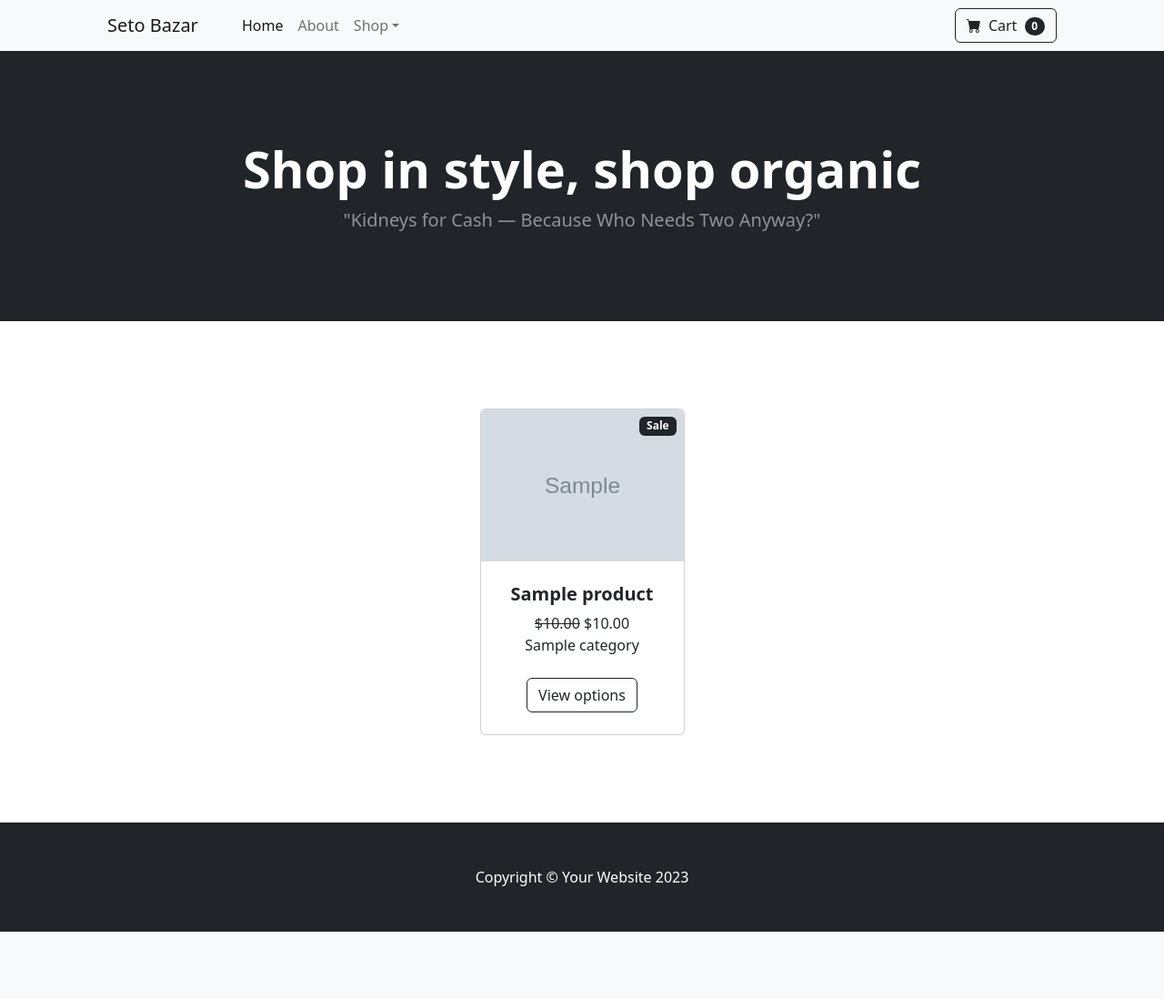
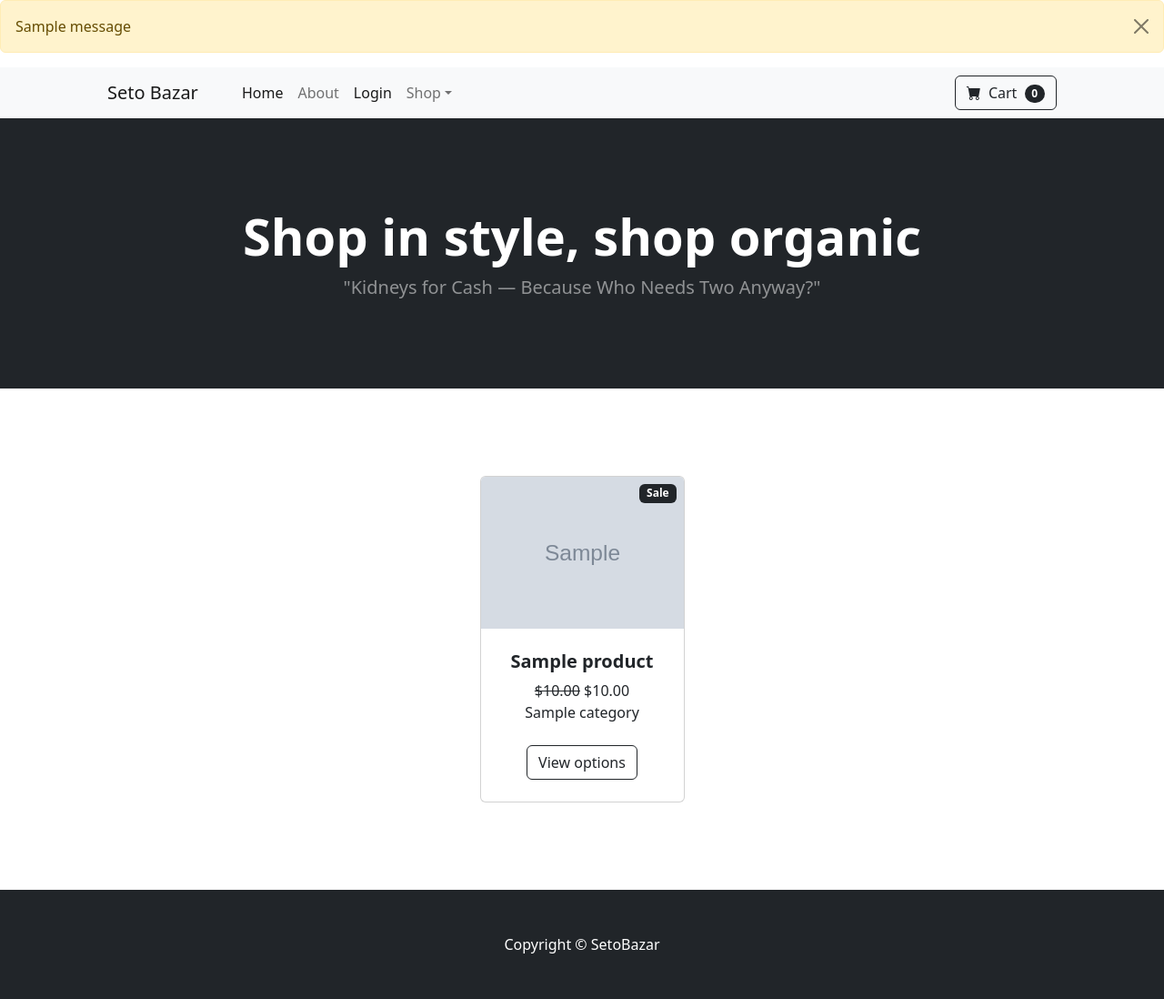
Before and after one commit to vold2emort/Ecommerce--DJANGO, a Django app: page / in a window 1280 px wide. Shown: the whole page at 91% size. Before the commit the page ends 1024 px from the top, so only its background shows below. Run offline with Django 5.2, Linux system fonts and the light colour scheme; tables that the repository leaves empty hold one stand-in row (Sample ...); one stand-in notice (Sample message) is shown; some libraries are stand-ins or nearby versions.

Commit message:
login/logout

```diff
--- /dev/null
+++ b/ecom/store/templates/store/base.html
@@ -0,0 +1,45 @@
+{% load static %}
+
+<!DOCTYPE html>
+<html lang="en">
+
+<head>
+    <meta charset="utf-8" />
+    <meta name="viewport" content="width=device-width, initial-scale=1, shrink-to-fit=no" />
+    <meta name="description" content="" />
+    <meta name="author" content="" />
+    <title>SetoBazar</title>
+    <!-- Favicon-->
+    <link rel="icon" type="image/x-icon" href=" {% static 'assets/favicon.ico' %}" />
+    <!-- Bootstrap icons-->
+    <link href="https://cdn.jsdelivr.net/npm/bootstrap-icons@1.5.0/font/bootstrap-icons.css" rel="stylesheet" />
+    <!-- Core theme CSS (includes Bootstrap)-->
+    <link href=" {% static 'css/styles.css' %}" rel="stylesheet" />
+</head>
+
+<body>
+    {% if messages %}
+    {% for message in messages %}
+    <div class="alert alert-warning alert-dismissible fade show" role="alert">
+        {{ message }}
+        <button type="button" class="btn-close" data-bs-dismiss="alert" aria-label="Close"></button>
+    </div>
+    {% endfor %}
+
+    {% endif %}
+    {% include 'store/navbar.html' %}
+    {% block content%}
+    {% endblock %}
+
+    <footer class="py-5 bg-dark">
+        <div class="container">
+            <p class="m-0 text-center text-white">Copyright &copy; SetoBazar</p>
+        </div>
+    </footer>
+    <!-- Bootstrap core JS-->
+    <script src="https://cdn.jsdelivr.net/npm/bootstrap@5.2.3/dist/js/bootstrap.bundle.min.js"></script>
+    <!-- Core theme JS-->
+    <script src="{% static 'js/scripts.js' %}"></script>
+</body>
+
+</html>
--- a/ecom/store/templates/store/index.html
+++ b/ecom/store/templates/store/index.html
@@ -1,50 +1,7 @@
-{% load static %}
+{% extends 'store/base.html' %}
 
-<!DOCTYPE html>
-<html lang="en">
-    <head>
-        <meta charset="utf-8" />
-        <meta name="viewport" content="width=device-width, initial-scale=1, shrink-to-fit=no" />
-        <meta name="description" content="" />
-        <meta name="author" content="" />
-        <title>SetoBazar</title>
-        <!-- Favicon-->
-        <link rel="icon" type="image/x-icon" href=" {% static 'assets/favicon.ico' %}" />
-        <!-- Bootstrap icons-->
-        <link href="https://cdn.jsdelivr.net/npm/bootstrap-icons@1.5.0/font/bootstrap-icons.css" rel="stylesheet" />
-        <!-- Core theme CSS (includes Bootstrap)-->
-        <link href=" {% static 'css/styles.css' %}" rel="stylesheet" />
-    </head>
-    <body>
+{% block content %}
         <!-- Navigation-->
-        <nav class="navbar navbar-expand-lg navbar-light bg-light">
-            <div class="container px-4 px-lg-5">
-                <a class="navbar-brand" href="#!">Seto Bazar</a>
-                <button class="navbar-toggler" type="button" data-bs-toggle="collapse" data-bs-target="#navbarSupportedContent" aria-controls="navbarSupportedContent" aria-expanded="false" aria-label="Toggle navigation"><span class="navbar-toggler-icon"></span></button>
-                <div class="collapse navbar-collapse" id="navbarSupportedContent">
-                    <ul class="navbar-nav me-auto mb-2 mb-lg-0 ms-lg-4">
-                        <li class="nav-item"><a class="nav-link active" aria-current="page" href="#!">Home</a></li>
-                        <li class="nav-item"><a class="nav-link" href="#!">About</a></li>
-                        <li class="nav-item dropdown">
-                            <a class="nav-link dropdown-toggle" id="navbarDropdown" href="#" role="button" data-bs-toggle="dropdown" aria-expanded="false">Shop</a>
-                            <ul class="dropdown-menu" aria-labelledby="navbarDropdown">
-                                <li><a class="dropdown-item" href="#!">All Products</a></li>
-                                <li><hr class="dropdown-divider" /></li>
-                                <li><a class="dropdown-item" href="#!">Popular Items</a></li>
-                                <li><a class="dropdown-item" href="#!">New Arrivals</a></li>
-                            </ul>
-                        </li>
-                    </ul>
-                    <form class="d-flex">
-                        <button class="btn btn-outline-dark" type="submit">
-                            <i class="bi-cart-fill me-1"></i>
-                            Cart
-                            <span class="badge bg-dark text-white ms-1 rounded-pill">0</span>
-                        </button>
-                    </form>
-                </div>
-            </div>
-        </nav>
         <!-- Header-->
         <header class="bg-dark py-5">
             <div class="container px-4 px-lg-5 my-5">
@@ -111,13 +68,5 @@
                 </div>
             </div>
         </section>
+        {% endblock %}
         <!-- Footer-->
-        <footer class="py-5 bg-dark">
-            <div class="container"><p class="m-0 text-center text-white">Copyright &copy; Your Website 2023</p></div>
-        </footer>
-        <!-- Bootstrap core JS-->
-        <script src="https://cdn.jsdelivr.net/npm/bootstrap@5.2.3/dist/js/bootstrap.bundle.min.js"></script>
-        <!-- Core theme JS-->
-        <script src="js/scripts.js"></script>
-    </body>
-</html>
--- /dev/null
+++ b/ecom/store/templates/store/navbar.html
@@ -0,0 +1,33 @@
+<nav class="navbar navbar-expand-lg navbar-light bg-light">
+            <div class="container px-4 px-lg-5">
+                <a class="navbar-brand" href="{% url 'home' %}">Seto Bazar</a>
+                <button class="navbar-toggler" type="button" data-bs-toggle="collapse" data-bs-target="#navbarSupportedContent" aria-controls="navbarSupportedContent" aria-expanded="false" aria-label="Toggle navigation"><span class="navbar-toggler-icon"></span></button>
+                <div class="collapse navbar-collapse" id="navbarSupportedContent">
+                    <ul class="navbar-nav me-auto mb-2 mb-lg-0 ms-lg-4">
+                        <li class="nav-item"><a class="nav-link active" aria-current="page" href="{% url 'home' %}">Home</a></li>
+                        <li class="nav-item"><a class="nav-link" href="{% url 'about' %}">About</a></li>
+                        {% if user.is_authenticated%}
+                            <li class="nav-item"><a class="nav-link active" aria-current="page" href="{% url 'logout' %}">Logout</a></li>
+                        {% else %}
+                            <li class="nav-item"><a class="nav-link active" aria-current="page" href="{% url 'login' %}">Login</a></li>
+                        {% endif %}
+                        <li class="nav-item dropdown">
+                            <a class="nav-link dropdown-toggle" id="navbarDropdown" href="#" role="button" data-bs-toggle="dropdown" aria-expanded="false">Shop</a>
+                            <ul class="dropdown-menu" aria-labelledby="navbarDropdown">
+                                <li><a class="dropdown-item" href="#!">All Products</a></li>
+                                <li><hr class="dropdown-divider" /></li>
+                                <li><a class="dropdown-item" href="#!">Popular Items</a></li>
+                                <li><a class="dropdown-item" href="#!">New Arrivals</a></li>
+                            </ul>
+                        </li>
+                    </ul>
+                    <form class="d-flex">
+                        <button class="btn btn-outline-dark" type="submit">
+                            <i class="bi-cart-fill me-1"></i>
+                            Cart
+                            <span class="badge bg-dark text-white ms-1 rounded-pill">0</span>
+                        </button>
+                    </form>
+                </div>
+            </div>
+        </nav>
--- a/ecom/store/urls.py
+++ b/ecom/store/urls.py
@@ -3,5 +3,8 @@ from . import views
 
 
 urlpatterns = [
-    path('', views.home, name='home')
+    path('', views.home, name='home'),
+    path('about/', views.about, name='about'),
+    path('login/', views.login_user, name='login'),
+    path('logout/', views.logout_user, name='logout'),
 ]
--- a/ecom/store/views.py
+++ b/ecom/store/views.py
@@ -1,7 +1,32 @@
-from django.shortcuts import render
+from django.shortcuts import render, redirect
 from .models import Product
+from django.contrib.auth import login, logout, authenticate
+from django.contrib import messages
+
 
 # Create your views here.
 def home(request):
     product = Product.objects.all()
     return render(request, 'store/index.html', {"products": product})
+
+def about(request):
+    return render(request, 'store/about.html')
+
+def login_user(request):
+    if request.method == "POST":
+        username = request.POST["username"]
+        password = request.POST["password"]
+        user = authenticate(request, username=username, password=password)
+        if user is not None:
+            login(request=request, user=user)
+            messages.success(request, "You have been logged in successfully.")
+            return redirect('home')
+        else:
+            messages.error(request, ("Invalid username or password."))
+            return redirect('login')
+    return render(request, 'store/login.html')
+
+def logout_user(request):
+    logout(request)
+    messages.success(request, ("You have been logged out successfully."))
+    return redirect('home')
```
Also changed, not shown: ecom/store/templates/store/about.html (added, +33 -0 lines), ecom/store/templates/store/login.html (added, +29 -0 lines).
